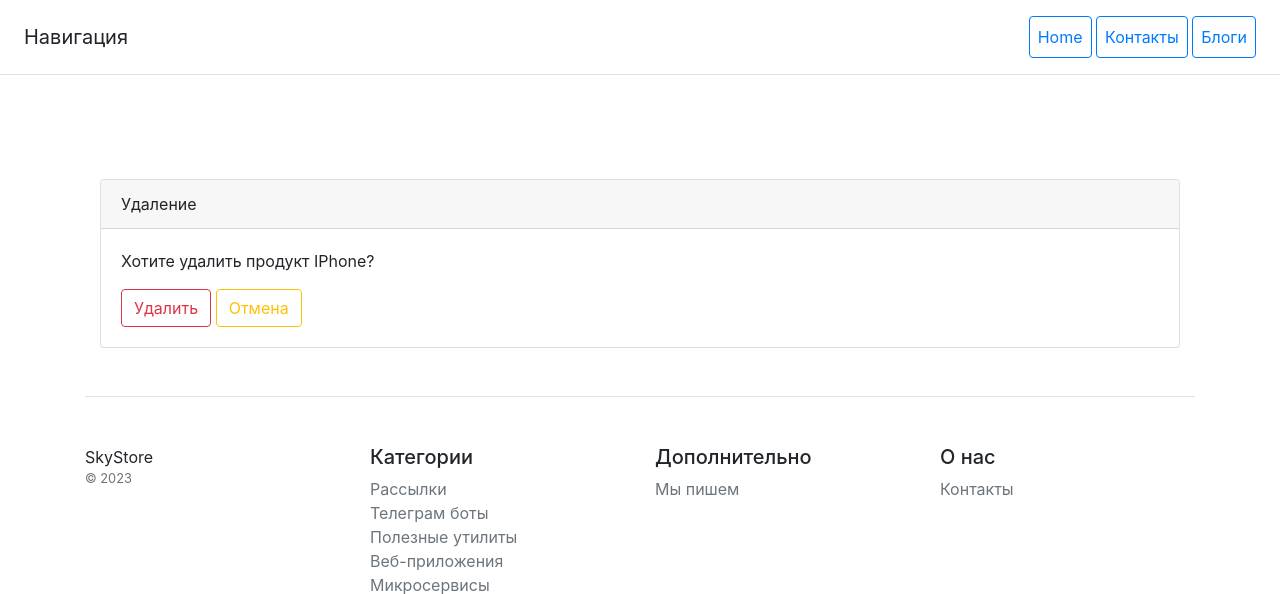
After one commit to Aratimius/Store, a Django app: page /products/delete/3/ in a window 1280 px wide. The commit adds this page. Shown: the top 594 px of the page. Run offline with Django 5.2, Linux system fonts and the light colour scheme; data comes from the database, SQL or seed files in the repository; some libraries are stand-ins or nearby versions.

Commit message:
homework: "Формы"

```diff
--- /dev/null
+++ b/catalog/templates/catalog/product_confirm_delete.html
@@ -0,0 +1,22 @@
+{% extends 'catalog/base.html' %}
+
+{% block content %}
+<form method="post" class="rov">
+    <div class="col-12">
+        <div class="card">
+            <div class="card-header">
+                Удаление
+            </div>
+            <div class="card-body">
+
+                {% csrf_token %}
+                <p>Хотите удалить продукт {{ object.name }}?</p>
+                <button type="submit" class="btn btn-outline-danger">
+                    Удалить
+                </button>
+                <a href="{% url 'catalog:home' %}" type="button" class="btn btn btn-outline-warning">Отмена</a>
+            </div>
+        </div>
+    </div>
+</form>
+{% endblock %}
--- a/catalog/templates/catalog/product_list.html
+++ b/catalog/templates/catalog/product_list.html
@@ -35,6 +35,8 @@
                    class="btn btn-lg btn-block btn-outline-success">Перейти к товару</a>
                 <a href="{% url 'catalog:product_update' object.pk %}" type="button"
                    class="btn btn-lg btn-block btn-outline-primary">Добавить версию</a>
+                <a href="{% url 'catalog:product_delete' object.pk %}" type="button"
+                   class="btn btn-lg btn-block btn-outline-danger">Удалить товар</a>
             </div>
         </div>
     </div>
--- a/catalog/urls.py
+++ b/catalog/urls.py
@@ -1,9 +1,12 @@
 from django.urls import path
 
 from catalog.apps import CatalogConfig
-from catalog.views import ContactsView, ProductListView, ProductDetailView, ProductCreateView, ProductUpdateView
+from catalog.views import ContactsView, ProductListView, ProductDetailView, ProductCreateView, ProductUpdateView, \
+    ProductDeleteView
 
 app_name = CatalogConfig.name
+
+
 
 urlpatterns = [
     path('', ProductListView.as_view(), name='home'),
@@ -11,5 +14,6 @@ urlpatterns = [
     path('products/<int:pk>/', ProductDetailView.as_view(), name='product_details'),
     path('products/create/', ProductCreateView.as_view(), name='product_create'),
     path('products/update/<int:pk>/', ProductUpdateView.as_view(), name='product_update'),
+    path('products/delete/<int:pk>/', ProductDeleteView.as_view(), name='product_delete'),
 
 ]
--- a/catalog/views.py
+++ b/catalog/views.py
@@ -1,7 +1,7 @@
 from django.forms import inlineformset_factory
 from django.shortcuts import render
 from django.urls import reverse_lazy
-from django.views.generic import ListView, DetailView, TemplateView, CreateView, UpdateView
+from django.views.generic import ListView, DetailView, TemplateView, CreateView, UpdateView, DeleteView
 
 from catalog.forms import ProductForm, VersionForm
 from catalog.models import Product, Category, Version
@@ -69,6 +69,11 @@ class ProductUpdateView(UpdateView):
 
         return super().form_valid(form)
 
+
+class ProductDeleteView(DeleteView):
+    model = Product
+    success_url = reverse_lazy('catalog:home')
+
 # FBV------------------------------------------------------------------------------------------------------------------
 # def contacts(request):
 #     context = {
```
Also changed, not shown: catalog/forms.py (line endings or trailing spaces).
